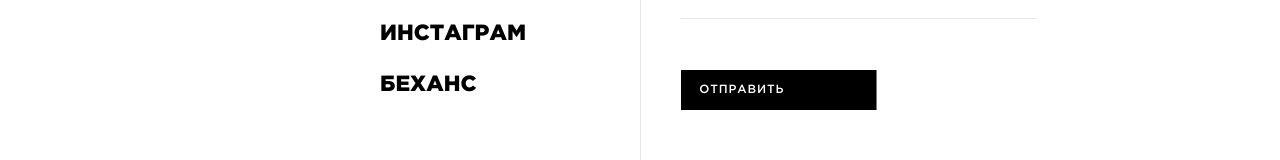
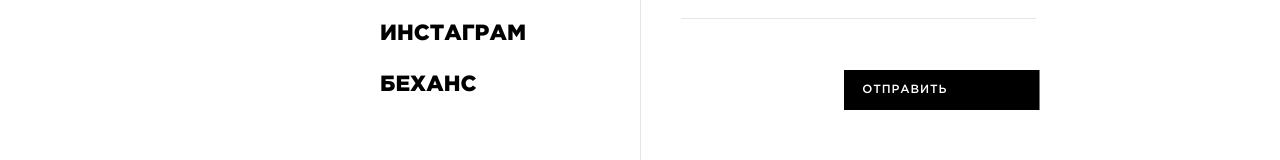
Before and after one commit to AnatolyKostarev/kojo, a React (Create React App) app: page /contacts in a window 1280 px wide. Shown: the part 233-393 px from the top of the page. Built offline with nearby package versions, Linux system fonts and the light colour scheme.

Commit message:
Fix styles Form component

```diff
--- a/src/components/form/Form.module.css
+++ b/src/components/form/Form.module.css
@@ -22,17 +22,19 @@
   }
 
   .submitWrapper {
-    text-align: right;
     margin: 6.049382716049383vh 0 0;
   }
 
   .item:hover {
     cursor: url("/public/img/header/cursor_active.svg") 10 10, pointer;
   }
+
+  [data-btn="form_btn"] {
+    margin-left: auto;
+  }
 }
 
 @media screen and (max-width: 1023px) {
-
   .form {
     width: 95%;
   }
@@ -81,6 +83,6 @@
     text-transform: uppercase;
     letter-spacing: 2px;
     font-family: GothamProMedium;
-    cursor: url("/public/img/header/cursor_active.svg") 10 10, pointer;;
+    cursor: url("/public/img/header/cursor_active.svg") 10 10, pointer;
   }
 }
```
